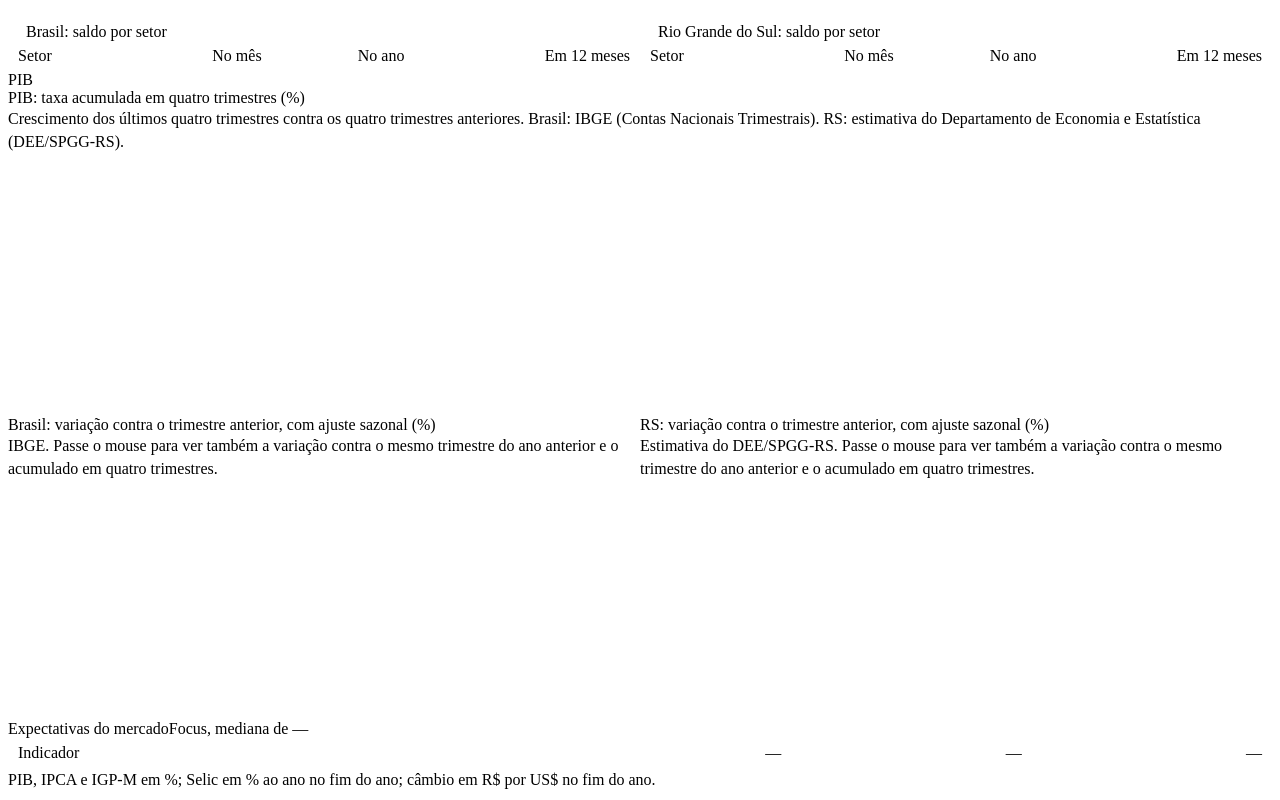
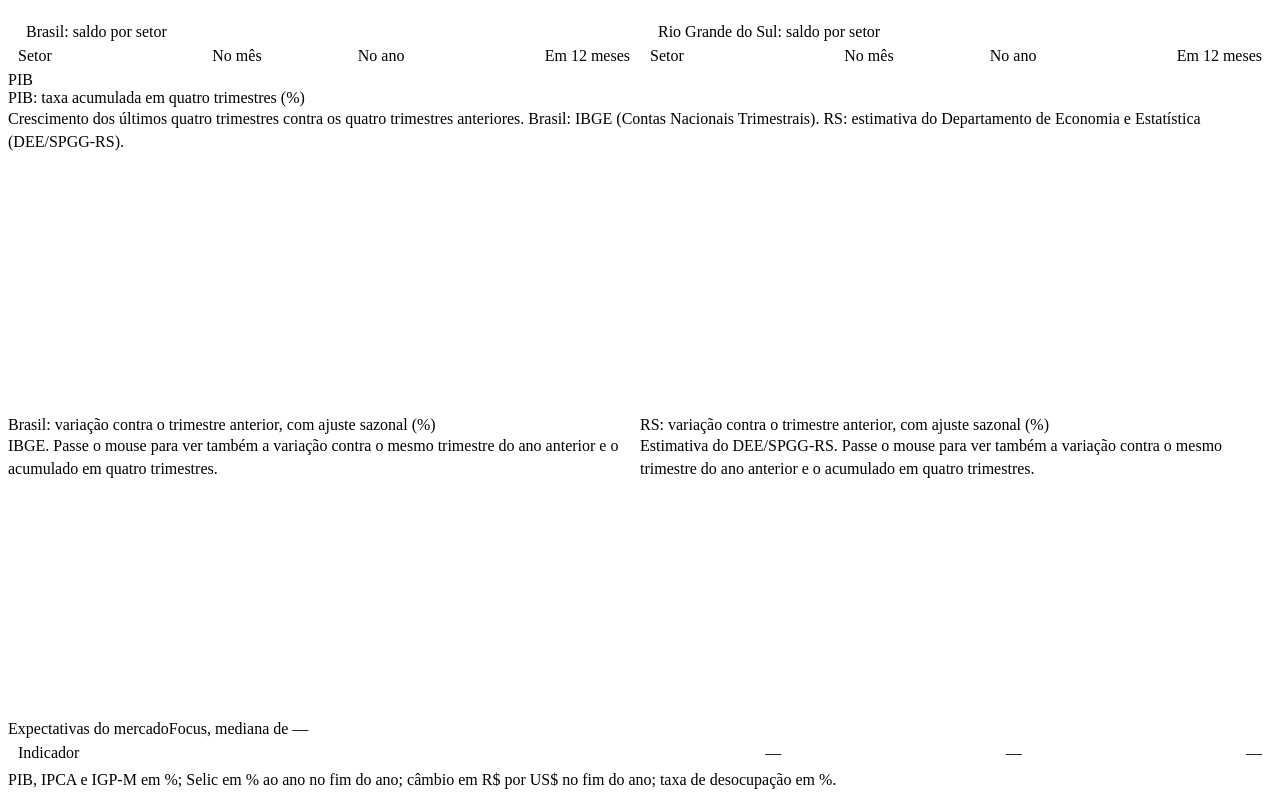
Before and after one commit to pietrosalvador5-boop/painel-economico-fecomercio-rs, a plain HTML site: page pagina/index.html in a window 1280 px wide. Shown: the part 1546-2346 px from the top of the page. Drawn offline with Linux system fonts and the light colour scheme.

Commit message:
Expectativas: unidade da taxa de desocupação na nota

```diff
--- a/pagina/index.html
+++ b/pagina/index.html
@@ -252,7 +252,7 @@
           <tbody></tbody>
         </table>
       </div>
-      <p class="pe-note">PIB, IPCA e IGP-M em %; Selic em % ao ano no fim do ano; câmbio em R$ por US$ no fim do ano.</p>
+      <p class="pe-note">PIB, IPCA e IGP-M em %; Selic em % ao ano no fim do ano; câmbio em R$ por US$ no fim do ano; taxa de desocupação em %.</p>
     </div>
   </section>
 </div>
```
